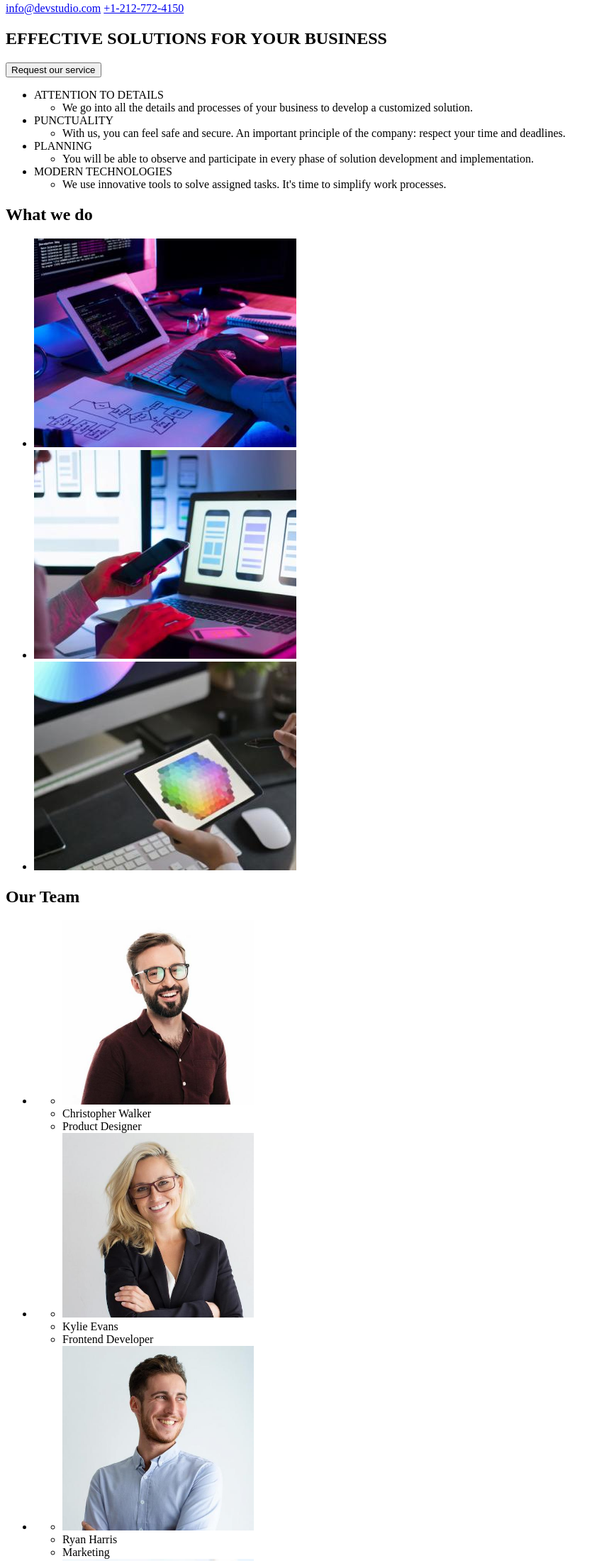
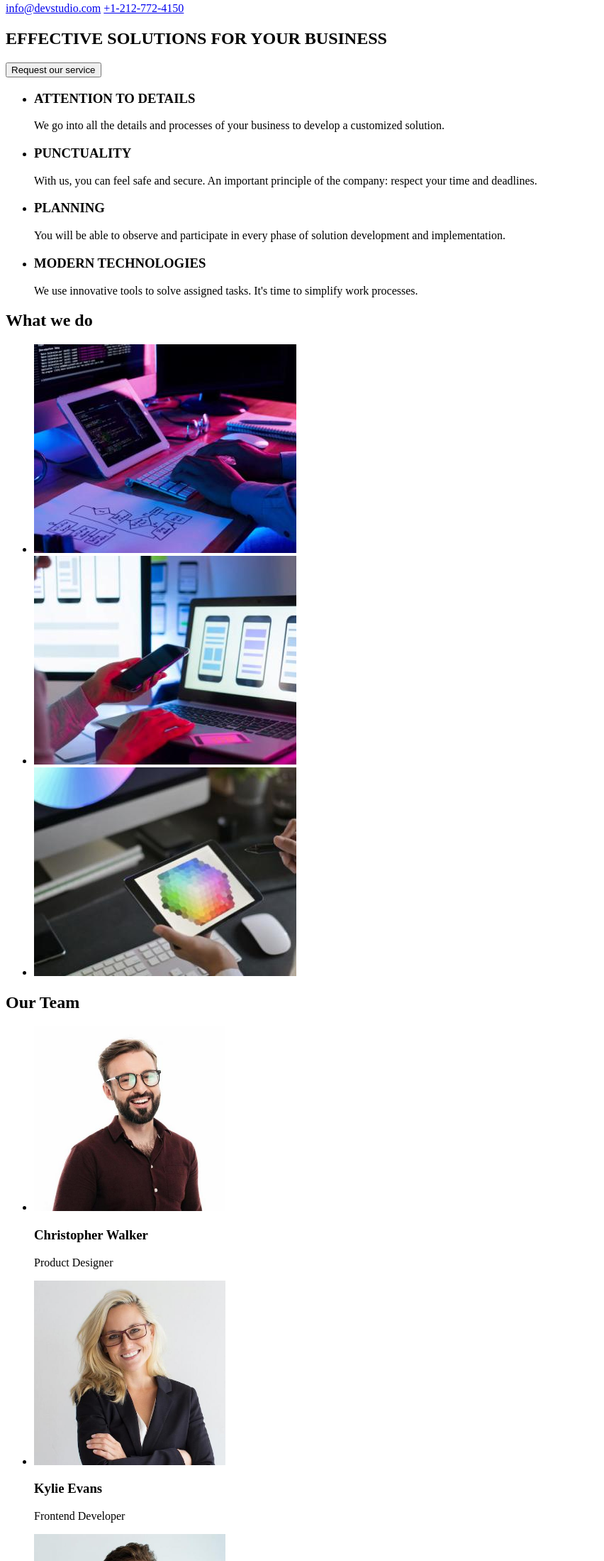
Before and after one commit to ramocoblisan/goit-markup-hw-01, a plain HTML site: page index.html in a window 1280 px wide. Shown: the part 109-2308 px from the top of the page at 71% size, without its empty margins (0-852 px from the left). Drawn offline with Linux system fonts and the light colour scheme.

Commit message:
Lists and footer revised

```diff
--- a/index.html
+++ b/index.html
@@ -30,40 +30,32 @@
         <div>
           <ul>
             <li>
-              ATTENTION TO DETAILS
-              <ul>
-                <li>
+              <h3>ATTENTION TO DETAILS</h3>
+              <p>
                 We go into all the details and processes of your business to
                 develop a customized solution.
-                </li>
-              </ul>
+              </p>
             </li>
             <li>
-              PUNCTUALITY
-              <ul>
-                <li>
-                  With us, you can feel safe and secure. An important principle
-                  of the company: respect your time and deadlines.
-                </li>
-              </ul>
+              <h3>PUNCTUALITY</h3>
+              <p>
+                With us, you can feel safe and secure. An important principle of
+                the company: respect your time and deadlines.
+              </p>
             </li>
             <li>
-              PLANNING
-              <ul>
-                <li>
+              <h3>PLANNING</h3>
+              <p>
                 You will be able to observe and participate in every phase of
                 solution development and implementation.
-                </li>
-              </ul>
+              </p>
             </li>
             <li>
-              MODERN TECHNOLOGIES
-              <ul>
-                <li>
+              <h3>MODERN TECHNOLOGIES</h3>
+              <p>
                 We use innovative tools to solve assigned tasks. It's time to
                 simplify work processes.
-                </li>
-              </ul>
+              </p>
             </li>
           </ul>
         </div>
@@ -101,21 +93,15 @@
         <h2>Our Team</h2>
         <ul>
           <li>
-            <ul>
-              <li>
             <img
               src="./images/img-product-designer.jpg"
               alt="Christopher Walker-Product Designer"
               width="270"
               height="260"
             />
+            <h3>Christopher Walker</h3>
+            <p>Product Designer</p>
           </li>
-              <li>Christopher Walker</li>
-              <li>Product Designer</li>
-            </ul>
-          </li>
-          <li>
-            <ul>
           <li>
             <img
               src="./images/img-frontend-developer.jpg"
@@ -123,13 +109,9 @@
               width="270"
               height="260"
             />
+            <h3>Kylie Evans</h3>
+            <p>Frontend Developer</p>
           </li>
-              <li>Kylie Evans</li>
-              <li>Frontend Developer</li>
-            </ul>
-          </li>
-          <li>
-            <ul>
           <li>
             <img
               src="./images/img-marketing.jpg"
@@ -137,13 +119,9 @@
               width="270"
               height="260"
             />
+            <h3>Ryan Harris</h3>
+            <p>Marketing</p>
           </li>
-              <li>Ryan Harris</li>
-              <li>Marketing</li>
-            </ul>
-          </li>
-          <li>
-            <ul>
           <li>
             <img
               src="./images/img-ui-designer.jpg"
@@ -151,10 +129,8 @@
               width="270"
               height="260"
             />
-              </li>
-              <li>Tyler Moore</li>
-              <li>UI Designer</li>
-            </ul>
+            <h3>Tyler Moore</h3>
+            <p>UI Designer</p>
           </li>
         </ul>
       </section>
@@ -165,9 +141,9 @@
       <br />
       <br />
       <address>
-        695 Park Ave, NY 10065, USA <br />
-        info@devstudio.com <br />
-        +1 212-772-4150
+        <p>695 Park Ave, NY 10065, USA</p>
+        <p>info@devstudio.com</p>
+        <p>+1 212-772-4150</p>
       </address>
     </footer>
   </body>
```
Lines whose indentation alone changed are shown as unchanged.
